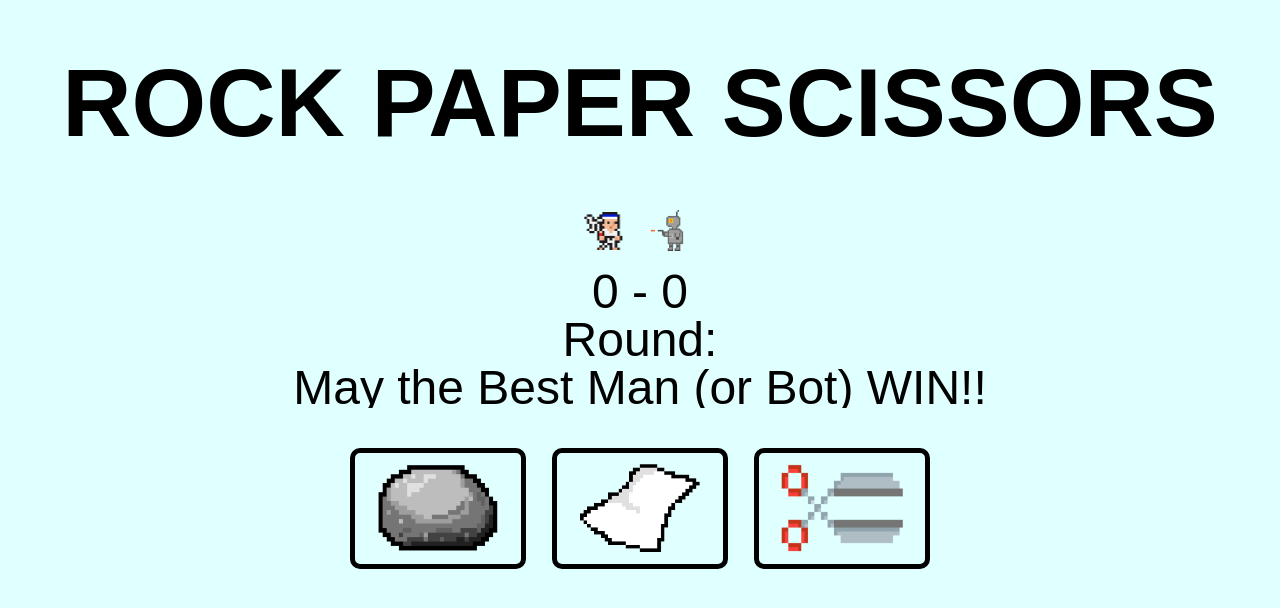
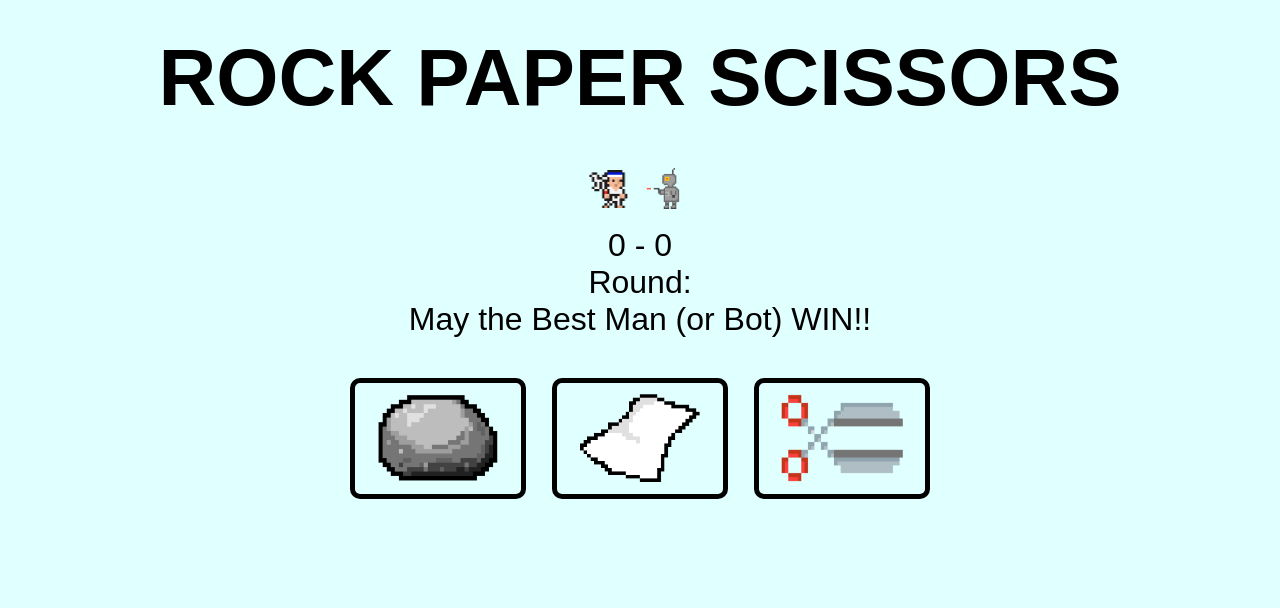
Before and after one commit to issamjd/rock_paper_scissors, a plain HTML site: page index.html in a window 1280 px wide. Drawn offline with Linux system fonts and the light colour scheme; a web font is replaced by a local one.

Commit message:
fix scaling issue

```diff
--- a/script.js
+++ b/script.js
@@ -53,6 +53,7 @@ document.addEventListener('DOMContentLoaded', () => {
             currRound.innerHTML = "Round: ";
             restartBtn.style.display = "none"; // Hide the button
             restartTxt.style.display = "none";
+            moves.innerHTML = '<img src="imgs/player.png" alt="player"> -<img src="imgs/robot.png" alt="cpu">'
         });
     });
 });
--- a/style.css
+++ b/style.css
@@ -20,21 +20,20 @@
     width: 100vw;
 }
 .header{
-    font-size: 6rem;
+    font-size: 5rem;
     font-weight: 900;
-    padding-bottom: 6vh;
-    padding-top: 6vh;
+    padding-bottom: 5vh;
+    padding-top: 4vh;
     text-align: center;
 }
 .gameProgress p{
-    font-size: 3rem;
+    font-size: 2rem;
     font-weight: 500;
     text-align: center;
-    max-height: 6vh;
-    min-height: 6vh;
+
 }
 #restartTxt{
-    font-size: 3rem;
+    font-size: 2rem;
     font-weight: 500;
     padding-top: 0.5vh;
     padding-bottom: 0.5vh;
```
